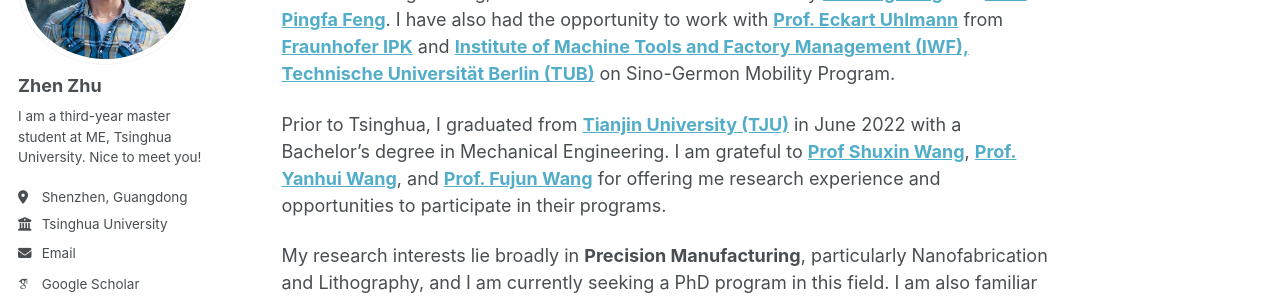
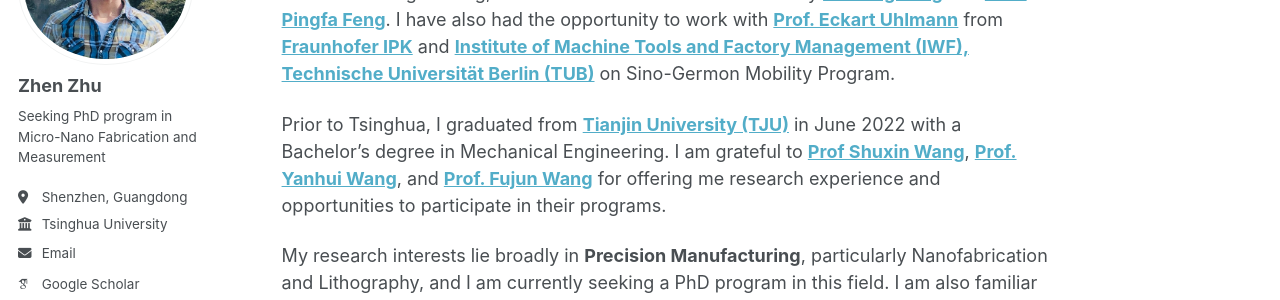
Before and after one commit to zhenzhuzz/zhenzhuzz.github.io, a Jekyll site: the page built from _pages/about.md, in a window 1280 px wide. Shown: the part 196-496 px from the top of the page. Built offline with Jekyll 4.4.1, drawn with Linux system fonts in a browser that asks for light colours; some web fonts are replaced.

Commit message:
Update _config.yml

```diff
--- a/_config.yml
+++ b/_config.yml
@@ -24,7 +24,7 @@ author:
   avatar           : "profile.jpg"
   name             : "Zhen Zhu"
   pronouns         : # example: "he/him"
-  bio              : "I am a third-year master student at ME, Tsinghua University. Nice to meet you!"
+  bio              : "Seeking PhD program in Micro-Nano Fabrication and Measurement"
   location         : "Shenzhen, Guangdong"
   employer         : "Tsinghua University"
   uri              : # URL
@@ -43,7 +43,7 @@ author:
   bitbucket        : # Username - Update with your username on the site
   codepen          : # Username
   dribbble         : # Username
-  github           : "zhenzhuzz@github.io"
+  github           : "zhenzhuzz.github.io"
   kaggle           : # Username
   stackoverflow    : # User number or user number and name (i.e., use "1" or "1/jeff-atwood")
 
@@ -57,7 +57,7 @@ author:
   keybase          : # Username
   instagram        : # Username
   lastfm           : # Username
-  linkedin         : "www.linkedin.com/in/zhenzhuzz"
+  linkedin         : "www.linkedin.com/in/zhenzhuzz/"
   mastodon         : # URL
   medium           : # URL
   pinterest        : # Username
```
